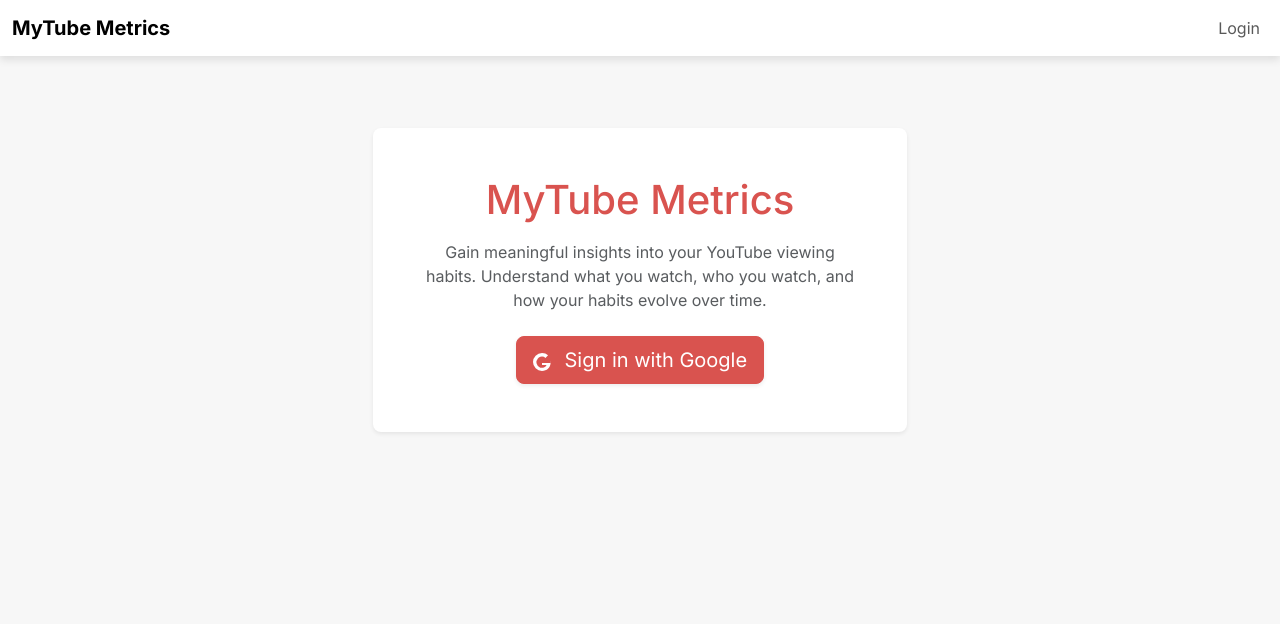
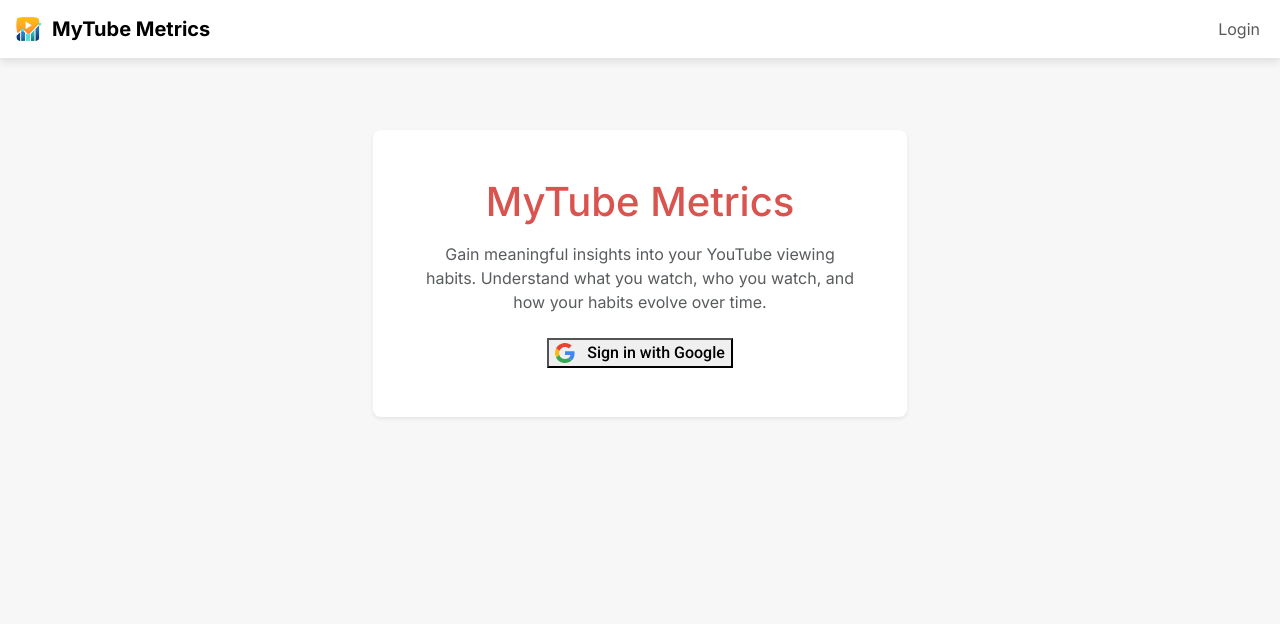
Before and after one commit to jerrychen751/mytube-metrics, a Django app: page / in a window 1280 px wide. Shown: the top 624 px of the page. Run offline with Django 5.2, Linux system fonts and the light colour scheme; some libraries are stand-ins or nearby versions.

Commit message:
fix: login logo and colors to adhere to Google's branding guidelines

```diff
--- a/metrics/templates/metrics/base.html
+++ b/metrics/templates/metrics/base.html
@@ -9,7 +9,7 @@
     <!-- Google Fonts -->
     <link rel="preconnect" href="https://fonts.googleapis.com">
     <link rel="preconnect" href="https://fonts.gstatic.com" crossorigin>
-    <link href="https://fonts.googleapis.com/css2?family=Inter:wght@400;500;700&display=swap" rel="stylesheet">
+    <link href="https://fonts.googleapis.com/css2?family=Inter:wght@400;500;700&family=Roboto:wght@400;500&display=swap" rel="stylesheet">
 
     <!-- Bootstrap and Custom CSS -->
     <link href="{% static 'metrics/bootstrap.min.css' %}" rel="stylesheet">
@@ -24,6 +24,7 @@
                 {% if user.is_authenticated and user.usercredential.profile_picture_url and request.resolver_match.url_name != 'login' %}
                     <img src="{{ user.usercredential.profile_picture_url }}" alt="Profile Picture" class="rounded-circle me-2" width="30" height="30">
                 {% endif %}
+                <img src="{% static 'metrics/images/mytube-metrics-logo.png' %}" alt="MyTube Metrics Logo" class="navbar-logo me-2">
                 MyTube Metrics
             </a>
             <button class="navbar-toggler" type="button" data-bs-toggle="collapse" data-bs-target="#navbarNav" aria-controls="navbarNav" aria-expanded="false" aria-label="Toggle navigation">
--- a/metrics/templates/metrics/login.html
+++ b/metrics/templates/metrics/login.html
@@ -12,11 +12,21 @@
           <p class="card-text text-muted mb-4">Gain meaningful insights into your YouTube viewing habits. Understand what you watch, who you watch, and how your habits evolve over time.</p>
           <form method="post">
             {% csrf_token %}
-            <button type="submit" class="btn btn-primary btn-lg shadow-sm">
-              <svg xmlns="http://www.w3.org/2000/svg" width="18" height="18" fill="currentColor" class="bi bi-google me-2" viewBox="0 0 16 16">
-                <path d="M15.545 6.558a9.42 9.42 0 0 1 .139 1.626c0 2.434-.87 4.492-2.384 5.885h.002C11.978 15.292 10.158 16 8 16A8 8 0 1 1 8 0a7.689 7.689 0 0 1 5.352 2.082l-2.284 2.284A4.347 4.347 0 0 0 8 3.166c-2.087 0-3.86 1.408-4.492 3.25C3.216 6.623 3 7.286 3 8s.216 1.377.508 1.942c.632 1.842 2.405 3.25 4.492 3.25 1.257 0 2.34-.472 3.163-1.243l.001-.001.002-.002c.41-.379.703-.816.83-1.32H8V8.982h7.545z"/>
-              </svg>
-              Sign in with Google
+            <button type="submit" class="gsi-material-button">
+              <div class="gsi-material-button-state"></div>
+              <div class="gsi-material-button-content-wrapper">
+                <div class="gsi-material-button-icon">
+                  <svg version="1.1" xmlns="http://www.w3.org/2000/svg" viewBox="0 0 48 48" xmlns:xlink="http://www.w3.org/1999/xlink" style="display: block;">
+                    <path fill="#EA4335" d="M24 9.5c3.54 0 6.71 1.22 9.21 3.6l6.85-6.85C35.9 2.38 30.47 0 24 0 14.62 0 6.51 5.38 2.56 13.22l7.98 6.19C12.43 13.72 17.74 9.5 24 9.5z"></path>
+                    <path fill="#4285F4" d="M46.98 24.55c0-1.57-.15-3.09-.38-4.55H24v9.02h12.94c-.58 2.96-2.26 5.48-4.78 7.18l7.73 6c4.51-4.18 7.09-10.36 7.09-17.65z"></path>
+                    <path fill="#FBBC05" d="M10.53 28.59c-.48-1.45-.76-2.99-.76-4.59s.27-3.14.76-4.59l-7.98-6.19C.92 16.46 0 20.12 0 24c0 3.88.92 7.54 2.56 10.78l7.97-6.19z"></path>
+                    <path fill="#34A853" d="M24 48c6.48 0 11.93-2.13 15.89-5.81l-7.73-6c-2.15 1.45-4.92 2.3-8.16 2.3-6.26 0-11.57-4.22-13.47-9.91l-7.98 6.19C6.51 42.62 14.62 48 24 48z"></path>
+                    <path fill="none" d="M0 0h48v48H0z"></path>
+                  </svg>
+                </div>
+                <span class="gsi-material-button-contents">Sign in with Google</span>
+                <span style="display: none;">Sign in with Google</span>
+              </div>
             </button>
           </form>
         </div>
--- a/static/metrics/custom.css
+++ b/static/metrics/custom.css
@@ -101,3 +101,121 @@
 .chart-container-collapsible.is-expanded::after {
     display: none;
 }
+<<<<<<< Current (Your changes)
+=======
+
+/* Google Material Design Button Styles */
+.gsi-material-button {
+  -moz-user-select: none;
+  -webkit-user-select: none;
+  -ms-user-select: none;
+  -webkit-appearance: none;
+  background-color: #f2f2f2;
+  background-image: none;
+  border: none;
+  -webkit-border-radius: 4px;
+  border-radius: 4px;
+  -webkit-box-sizing: border-box;
+  box-sizing: border-box;
+  color: #1f1f1f;
+  cursor: pointer;
+  font-family: 'Roboto', arial, sans-serif;
+  font-size: 14px;
+  height: 40px;
+  letter-spacing: 0.25px;
+  outline: none;
+  overflow: hidden;
+  padding: 0 12px;
+  position: relative;
+  text-align: center;
+  -webkit-transition: background-color .218s, border-color .218s, box-shadow .218s;
+  transition: background-color .218s, border-color .218s, box-shadow .218s;
+  vertical-align: middle;
+  white-space: nowrap;
+  width: auto;
+  max-width: 400px;
+  min-width: min-content;
+}
+
+.gsi-material-button .gsi-material-button-icon {
+  height: 20px;
+  margin-right: 12px;
+  min-width: 20px;
+  width: 20px;
+}
+
+.gsi-material-button .gsi-material-button-content-wrapper {
+  -webkit-align-items: center;
+  align-items: center;
+  display: flex;
+  -webkit-flex-direction: row;
+  flex-direction: row;
+  -webkit-flex-wrap: nowrap;
+  flex-wrap: nowrap;
+  height: 100%;
+  justify-content: space-between;
+  position: relative;
+  width: 100%;
+}
+
+.gsi-material-button .gsi-material-button-contents {
+  -webkit-flex-grow: 1;
+  flex-grow: 1;
+  font-family: 'Roboto', arial, sans-serif;
+  font-weight: 500;
+  overflow: hidden;
+  text-overflow: ellipsis;
+  vertical-align: top;
+}
+
+.gsi-material-button .gsi-material-button-state {
+  -webkit-transition: opacity .218s;
+  transition: opacity .218s;
+  bottom: 0;
+  left: 0;
+  opacity: 0;
+  position: absolute;
+  right: 0;
+  top: 0;
+}
+
+.gsi-material-button:disabled {
+  cursor: default;
+  background-color: #ffffff61;
+}
+
+.gsi-material-button:disabled .gsi-material-button-state {
+  background-color: #1f1f1f1f;
+}
+
+.gsi-material-button:disabled .gsi-material-button-contents {
+  opacity: 38%;
+}
+
+.gsi-material-button:disabled .gsi-material-button-icon {
+  opacity: 38%;
+}
+
+.gsi-material-button:not(:disabled):active .gsi-material-button-state,
+.gsi-material-button:not(:disabled):focus .gsi-material-button-state {
+  background-color: #001d35;
+  opacity: 12%;
+}
+
+.gsi-material-button:not(:disabled):hover {
+  -webkit-box-shadow: 0 1px 2px 0 rgba(60, 64, 67, .30), 0 1px 3px 1px rgba(60, 64, 67, .15);
+  box-shadow: 0 1px 2px 0 rgba(60, 64, 67, .30), 0 1px 3px 1px rgba(60, 64, 67, .15);
+}
+
+.gsi-material-button:not(:disabled):hover .gsi-material-button-state {
+  background-color: #001d35;
+  opacity: 8%;
+}
+
+/* Navbar logo styling */
+.navbar-logo {
+  height: 32px;
+  width: auto;
+  max-width: 32px;
+  object-fit: contain;
+}
```
Also changed, not shown: assets/login.png.
